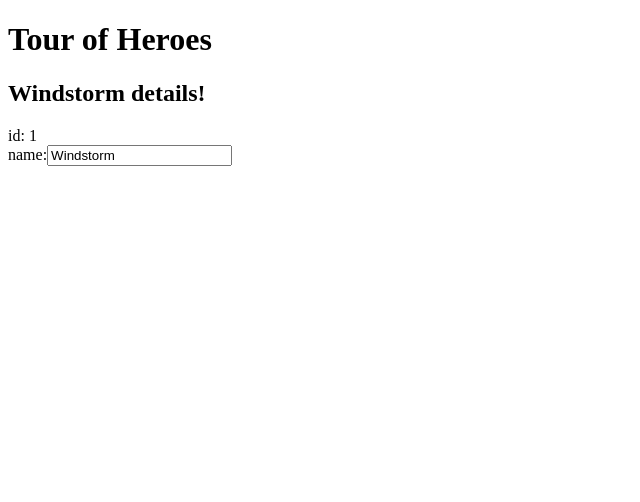
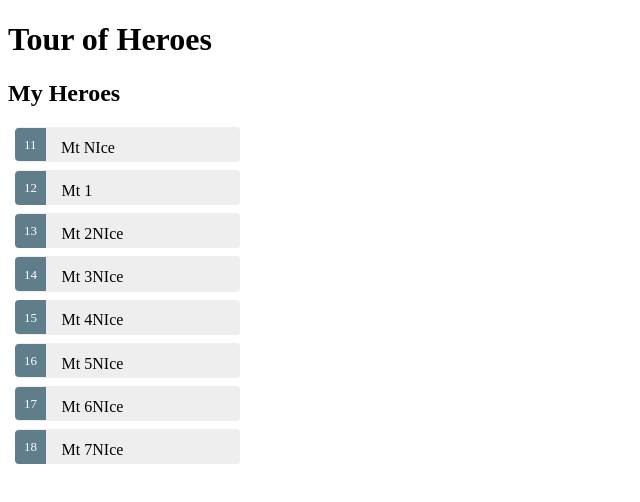
Before and after one commit to rtfmpliz/angular-tour-of-heroes2, an Angular app: page / in a window 1280 px wide. Shown: the top 502 px of the page, without its empty margins (0-640 px from the left). Built offline with nearby package versions, Linux system fonts and the light colour scheme.

Commit message:
4.Multiple Component awal

```diff
--- a/src/app/app.component.ts
+++ b/src/app/app.component.ts
@@ -3,25 +3,91 @@ export class Hero{
   id:number;
   name:string;
 }
-
+const  HEROES: Hero[]=[
+  {id:11,name:'Mt NIce'},
+  {id:12,name:'Mt 1'},
+  {id:13,name:'Mt 2NIce'},
+  {id:14,name:'Mt 3NIce'},
+  {id:15,name:'Mt 4NIce'},
+  {id:16,name:'Mt 5NIce'},
+  {id:17,name:'Mt 6NIce'},
+  {id:18,name:'Mt 7NIce'}
+];
 @Component({
   selector: 'app-root',
-  templateUrl: './app.component.html',
-  styleUrls: ['./app.component.css'],
+  // templateUrl: './app.component.html',
+  // styleUrls: ['./app.component.css'],
   template:`
   <h1>{{title}}</h1>
-  <h2>{{hero.name}} details!</h2>
-  <div><label >id: </label>{{hero.id}} </div>
-  <div>
-  <label>name:</label>
-  <input [(ngModel)]="hero.name" placeholder="name">
+  <h2>My Heroes</h2>
+  <ul class="heroes" ><li *ngFor="let hero of heroes"
+  [class.selected]="hero === selectedHero"
+   (click)="onSelect(hero)" >
+  <span class="badge"> {{hero.id}}</span> {{hero.name}}
+  </li>
+  </ul>
+
+  <div *ngIf="selectedHero">
+  <h2>{{selectedHero.name}} details!</h2>
+  <div><label>id:</label>{{selectedHero.id}} </div>
+  <div><label>name: </label><input [(ngModel)]="selectedHero.name" placeholder="name"/></div>
   </div>
-  `
+  `,
+  styles: [`
+  .selected {
+    background-color: #CFD8DC !important;
+    color: white;
+  }
+  .heroes {
+    margin: 0 0 2em 0;
+    list-style-type: none;
+    padding: 0;
+    width: 15em;
+  }
+  .heroes li {
+    cursor: pointer;
+    position: relative;
+    left: 0;
+    background-color: #EEE;
+    margin: .5em;
+    padding: .3em 0;
+    height: 1.6em;
+    border-radius: 4px;
+  }
+  .heroes li.selected:hover {
+    background-color: #BBD8DC !important;
+    color: white;
+  }
+  .heroes li:hover {
+    color: #607D8B;
+    background-color: #DDD;
+    left: .1em;
+  }
+  .heroes .text {
+    position: relative;
+    top: -3px;
+  }
+  .heroes .badge {
+    display: inline-block;
+    font-size: small;
+    color: white;
+    padding: 0.8em 0.7em 0 0.7em;
+    background-color: #607D8B;
+    line-height: 1em;
+    position: relative;
+    left: -1px;
+    top: -4px;
+    height: 1.8em;
+    margin-right: .8em;
+    border-radius: 4px 0 0 4px;
+  }
+`]
 })
 export class AppComponent {
   title = 'Tour of Heroes';
-  hero:Hero={
-    id:1,
-    name:'Windstorm'
-  };
+heroes = HEROES;
+selectedHero:Hero;
+onSelect(hero:Hero):void{
+  this.selectedHero=hero;
 }
+}
```
